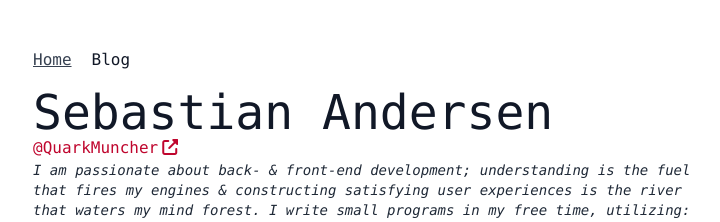
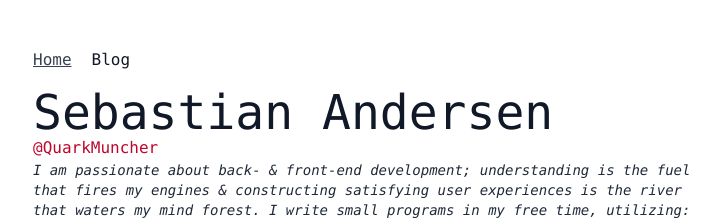
Before and after one commit to QuarkMuncher/sebandev-next, a Next.js app: page / in a window 1280 px wide. Shown: the top 222 px of the page, without its empty margins (271-991 px from the left). Built offline with nearby package versions, Linux system fonts and the light colour scheme.

Commit message:
Changes to FontAwesome CDN, kit web

```diff
--- a/pages/_document.js
+++ b/pages/_document.js
@@ -11,7 +11,9 @@
     return(
       <Html>
         <Head>
-          <script src="https://kit.fontawesome.com/68f14829f8.js" crossOrigin="anonymous" />
+          <link rel="stylesheet" href="https://use.fontawesome.com/releases/v5.15.4/css/all.css"
+                integrity="sha384-DyZ88mC6Up2uqS4h/KRgHuoeGwBcD4Ng9SiP4dIRy0EXTlnuz47vAwmeGwVChigm"
+                crossOrigin="anonymous" />
         </Head>
         <body className={`p-0 m-0 font-mono`} >
           <Container>
--- a/styles/global.scss
+++ b/styles/global.scss
@@ -3,3 +3,7 @@
 @tailwind components;
 @tailwind utilities;
 @tailwind screens;
+
+* {
+  text-rendering: optimizeLegibility;
+}
```
